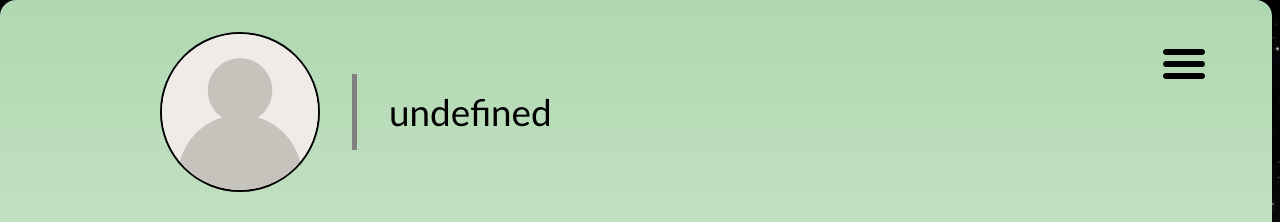
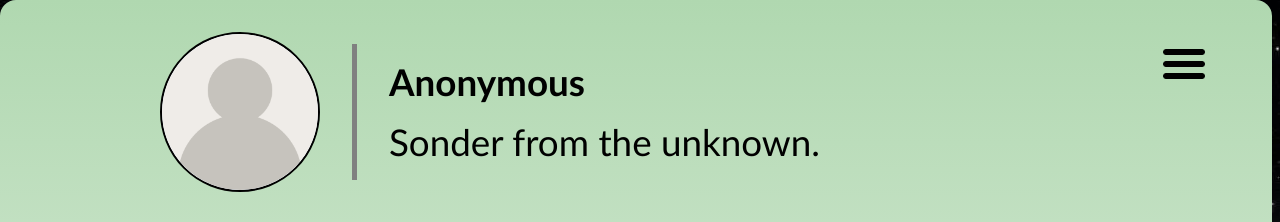
Before and after one commit to CYBERVINE/SONDER-client, a React (Vite) app: page /profile/1 in a window 1280 px wide. Shown: the top 222 px of the page. Built offline with nearby package versions, Linux system fonts and the light colour scheme; no server answers.

Commit message:
add registration link in pop up

```diff
--- a/src/components/Map/Map.jsx
+++ b/src/components/Map/Map.jsx
@@ -66,10 +66,15 @@ function Map ({getPosts, posts, giveCoords, coords, toggleMain, toggleModal, mod
                           {(Math.abs(comment.lat - coords.lat) < range) && (Math.abs(comment.lng - coords.lng) < range) ?
                           <>
                           <p className="map__comment">{comment.comment}</p>
-                        {decodedToken.id && <button className="map__popup-button map__popup-button--boost" onClick={()=>likeComment(comment.id)}>
+                        {decodedToken.id ? <button className="map__popup-button map__popup-button--boost" onClick={()=>likeComment(comment.id)}>
                           BOOST SIGNAL : {comment.likes}
                           < img className="map__popup-button--icon" src="../../src/assets/images/boost.png" alt="" />
-                          </button>}
+                          </button> :
+                          <Link className="map__popup-button map__popup-button--signup" to={'/signup'}>
+                          Register account to boost.
+                          < img className="map__popup-button--icon" src="../../src/assets/images/boost.png" alt="" />
+                          </Link>
+                          }
                           <button className="map__popup-button map__popup-button--link" onClick={()=>toggleMain(comment.user_id)}>
                             FOLLOW SONDERANCE
                           < img className="map__popup-button--icon" src="../../src/assets/images/thought.png" alt="" />
--- a/src/components/Map/Map.scss
+++ b/src/components/Map/Map.scss
@@ -29,6 +29,10 @@
       color: aqua;
     }
 
+    &--signup{
+      line-height: 1rem;
+    }
+
 
     &--link{
 
@@ -45,7 +49,7 @@
 
       @include tablet{
         height: 2rem;
-        top: 0.75rem;
+        top: 0.6rem;
         right: 1.5rem
 
       }
@@ -186,6 +190,7 @@
         cursor: pointer;
         color: white;
       }
+
     }
   }
 
--- a/src/components/Profile/Profile.jsx
+++ b/src/components/Profile/Profile.jsx
@@ -82,10 +82,20 @@ function Profile ({giveCoords, coords, decodedToken, getLoginId}) {
                     {user.avatar ? <img className='profile__avatar'
                         src={user.avatar} alt="avatar" /> :
                         <img className='profile__avatar' src="../src/assets/images/anonymous.png" alt="avatar" /> }
-                            <div className='profile__info'>
-                                <h2 className='profile__heading'>{user.username}</h2>
-                                <p className='profile__heading profile__description'>{`${user.description}`}</p>
-                            </div>
+                    <div className='profile__info'>
+                    {user.username ?
+                    <>
+                        <h2 className='profile__heading'>{user.username}</h2>
+                        <p className='profile__heading profile__description'>{`${user.description}`}</p>
+                    </>
+                        :
+                    <>
+                        <h2 className='profile__heading'>Anonymous</h2>
+                        <p className='profile__heading profile__description'>Sonder from the unknown.</p>
+                    </>
+                    }
+                    </div>
+
                 </div>
                 <div className='profile__map'>
                     {coords.lat && <MapContainer className="profile_leaf"
--- a/src/components/Profile/Profile.scss
+++ b/src/components/Profile/Profile.scss
@@ -1,7 +1,4 @@
 @import '../../styles/partials.scss/breakpoints';
-
-
-
 
 .profile{
   position: relative;
@@ -153,6 +150,7 @@
     align-items: center;
     font-size: 2rem;
     margin: 0.5rem;
+    word-wrap: break-word;
 
       font-weight: 500;
 
```
